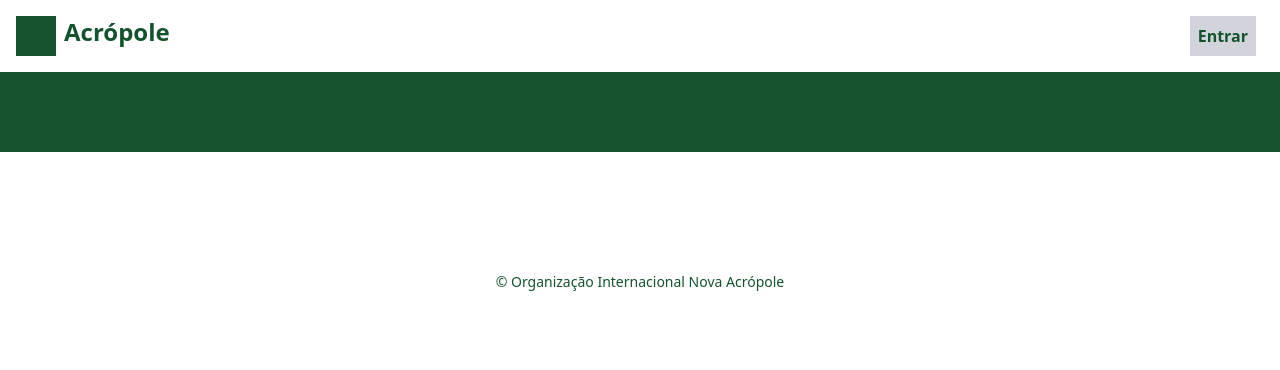
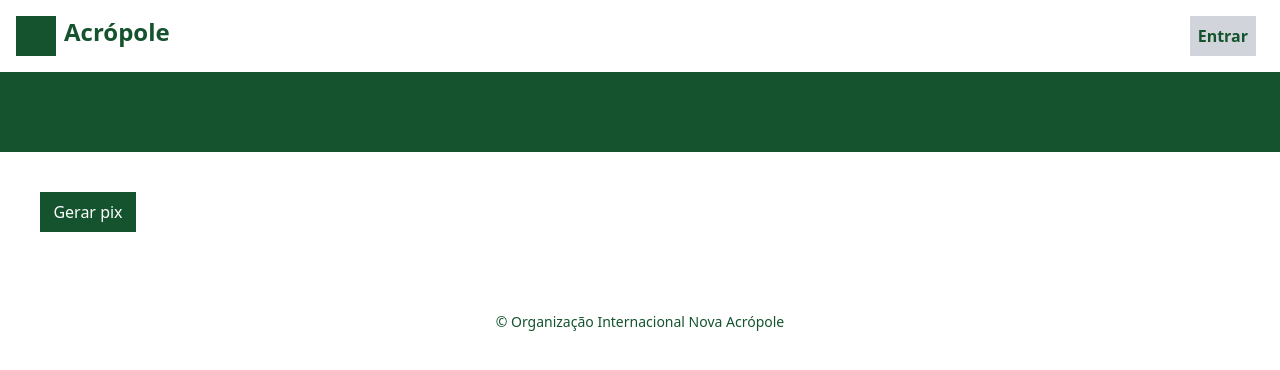
Before and after one commit to paulotss/acr_sales, a React (Create React App) app: page /item/1 in a window 1280 px wide. Shown: the top 370 px of the page. Built offline with nearby package versions, Linux system fonts and the light colour scheme; no server answers.

Commit message:
Adiciona botão gerar pix

```diff
--- a/src/components/ItemShow.js
+++ b/src/components/ItemShow.js
@@ -18,11 +18,10 @@ const ItemShow = (props) => {
         </p>
         <p className="mb-3 text-xl font-bold text-green-900">{ title }</p>
         <p className="mb-3 text-green-900">{ description }</p>
-        <div className="p-2 bg-gray-300 border-2 border-green-900">
+        {/* <div className="p-2 bg-gray-300 border-2 border-green-900">
           <p className="text-xl font-bold text-green-900">Name</p>
           <p className="font-bold text-green-900">Telefone: phone</p>
-          <p className="font-bold text-green-900">Pix: pix</p>
-        </div>
+        </div> */}
       </div>
     </article>
   )
--- a/src/pages/ItemPage.js
+++ b/src/pages/ItemPage.js
@@ -1,4 +1,5 @@
-import axios from "../http";
+import axiosInstace from "../http";
+import axios from "axios";
 import { useEffect, useState } from "react";
 import { useParams } from "react-router-dom";
 import Footer from "../components/Footer";
@@ -7,15 +8,106 @@ import ItemShow from "../components/ItemShow";
 
 const ItemPage = () => {
   const [product, setProduct] = useState({});
+  const [user, setUser] = useState({});
+  const [qrcode, setQrcode] = useState({});
+  const BASE_URL = process.env.REACT_APP_API_BASE_URL;
+
   const { id } = useParams();
 
   const getProduct = async () => {
-    const result = await axios.get(`/product/${id}`);
+    const result = await axiosInstace.get(`/product/${id}`);
     setProduct(result.data);
   }
 
+  const getUser = async () => {
+    try {
+      const result = await axiosInstace.get(
+        `${BASE_URL}/user`,
+        { headers: { 'authorization': sessionStorage.getItem('auth') } }
+      );
+      setUser(result.data);
+    } catch (error) {
+      alert(error);
+    }
+  }
+
+  const generatePixQrCode = async () => {
+    const date = new Date();
+    const [month, day, year] = [
+      date.getMonth(),
+      date.getDate(),
+      date.getFullYear() + 1,
+    ];
+
+    const fullDate = `${year}-${month}-${day}T00:00:00-00:00`
+
+    const data = {
+      reference_id: `ex-${user.id}`,
+      customer: {
+        name: user.name,
+        email: user.email,
+        tax_id: "12345678909",
+        phones: [
+          {
+            country: "55",
+            area: "11",
+            number: user.cellPhone,
+            type: "MOBILE"
+          }
+        ]
+      },
+      items: [
+        {
+          name: product.title,
+          quantity: product.amount,
+          unit_amount: product.amount
+        }
+      ],
+      qr_codes: [
+        {
+          amount: {
+              value: product.amount
+          },
+          expiration_date: fullDate
+        }
+      ],
+      shipping: {
+        address: {
+          // street: "Avenida Brigadeiro Faria Lima",
+          // number: "1384",
+          complement: user.adress.complement,
+          locality: user.adress.address,
+          city: user.adress.city,
+          region_code: user.adress.state,
+          country: "BRA",
+          postal_code: user.adress.cep
+        }
+      }
+      // notification_urls: [
+      //     "https://meusite.com/notificacoes"
+      // ]
+    };
+
+    try {
+      const result = await axios.post(
+        'https://sandbox.api.pagseguro.com/orders',
+        data,
+        {
+          headers: {
+            "Authorization": "63A51089E29049329DF87FC743DB1522",
+            "Content-Type": "application/json"
+          }
+        }
+      );
+      setQrcode(result.data);
+    } catch (error) {
+      alert(error);
+    }
+  }
+
   useEffect(() => {
-    getProduct()
+    getProduct();
+    getUser();
   }, []);
 
   return (
@@ -36,7 +128,17 @@ const ItemPage = () => {
             cover={ product.cover }
           />
         }
-
+        {
+          qrcode.qrcodes ?
+          <img src={ qrcode.qrcodes.links[0].href } /> :
+          <button
+          type="button"
+          className="bg-green-900 p-2 w-24 text-white"
+          onClick={ generatePixQrCode }
+          >
+            Gerar pix
+          </button>
+        }
       </section>
       <Footer />
     </main>
```
